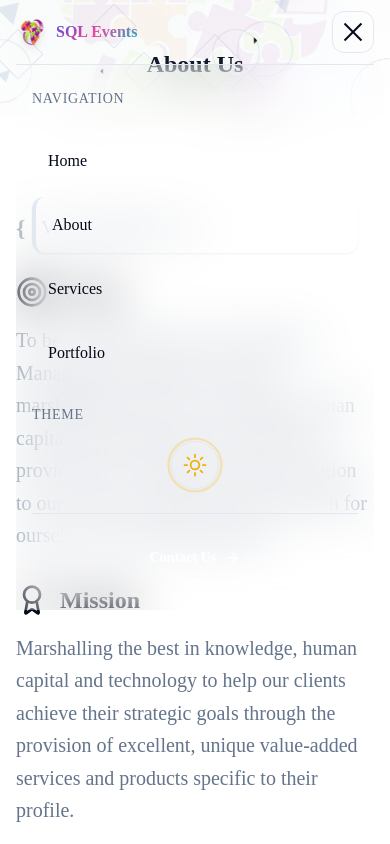
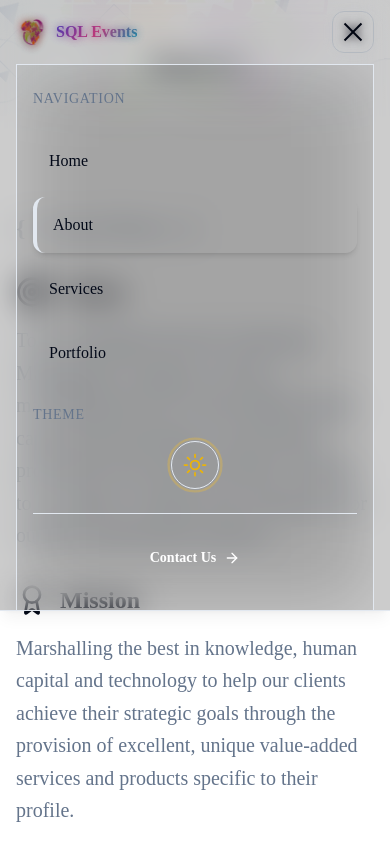
Before and after one commit to kolexstrings/sql-events, a Next.js app: page /about in a window 390 px wide. Both pictures are taken after a click on the button "Toggle mobile menu". Shown: the top 844 px of the page. Built offline with nearby package versions, Linux system fonts and the light colour scheme.

Commit message:
fix: mobile menu transp

```diff
--- a/src/app/components/CaseStudies.tsx
+++ b/src/app/components/CaseStudies.tsx
@@ -151,11 +151,11 @@ export default function CaseStudies() {
         </motion.div>
 
         {/* KeenSlider Carousel Container - Edge to Edge */}
-        <div className="relative -mx-4 sm:-mx-6 lg:-mx-8 xl:-mx-12">
+        <div className="relative -mx-4 sm:-mx-6 lg:-mx-8 xl:-mx-12 2xl:-mx-16">
           {/* Carousel */}
           <div
             ref={sliderRef}
-            className="keen-slider px-4 sm:px-6 lg:px-8 xl:px-12"
+            className="keen-slider px-4 sm:px-6 lg:px-8 xl:px-12 2xl:px-16"
             onMouseEnter={stopAutoplay}
             onMouseLeave={startAutoplay}
             onTouchStart={stopAutoplay}
@@ -219,7 +219,7 @@ export default function CaseStudies() {
           </div>
 
           {/* Navigation Controls - Below to the Right */}
-          <div className="flex items-center justify-end mt-8 space-x-4 px-4 sm:px-6 lg:px-8 xl:px-12">
+          <div className="flex items-center justify-end mt-8 space-x-4 px-4 sm:px-6 lg:px-8 xl:px-12 2xl:px-16">
             {/* Previous Button - Hidden on Mobile */}
             <button
               onClick={prev}
@@ -302,7 +302,7 @@ export default function CaseStudies() {
 
           {/* Autoplay Progress Bar */}
           {isAutoplayActive && (
-            <div className="mt-4 mx-4 sm:mx-6 lg:mx-8 xl:mx-12 w-auto bg-muted/20 rounded-full h-1 overflow-hidden">
+            <div className="mt-4 mx-4 sm:mx-6 lg:mx-8 xl:mx-12 2xl:mx-16 w-auto bg-muted/20 rounded-full h-1 overflow-hidden">
               <div
                 className="h-full bg-primary transition-all duration-100 ease-linear relative"
                 style={{ width: `${autoplayProgress}%` }}
--- a/src/app/components/Navigation.tsx
+++ b/src/app/components/Navigation.tsx
@@ -36,8 +36,8 @@ export default function Navigation() {
     <nav
       className={`fixed top-0 left-0 right-0 z-50 transition-all duration-500 ease-out ${
         isScrolled
-          ? "bg-background/80 backdrop-blur-xl border-b border-border/20 shadow-2xl shadow-black/5"
-          : "bg-transparent"
+          ? "bg-background/95 backdrop-blur-xl border-b border-border/20 shadow-2xl shadow-black/10"
+          : "bg-background/90 backdrop-blur-lg border-b border-border/10 shadow-lg shadow-black/5"
       }`}
     >
       <div className="container--wide">
@@ -172,7 +172,9 @@ export default function Navigation() {
               : "max-h-0 opacity-0 invisible"
           }`}
         >
-          <div className="py-6 sm:py-8 border-t border-border/20 bg-background/95 backdrop-blur-xl">
+          {/* Dark overlay for better contrast */}
+          <div className="absolute inset-0 bg-black/20 backdrop-blur-sm"></div>
+          <div className="py-6 sm:py-8 border-t border-border/30 bg-background/98 backdrop-blur-2xl shadow-2xl border-l border-r border-border/20">
             {/* Menu Header */}
             <div className="px-4 sm:px-6 mb-6">
               <div className="flex items-center justify-between mb-4">
@@ -194,8 +196,8 @@ export default function Navigation() {
                       href={item.href}
                       className={`group relative px-4 py-4 rounded-xl transition-all duration-300 ${
                         isActive
-                          ? "text-primary bg-primary/10 border-l-4 border-primary shadow-sm"
-                          : "text-foreground/80 hover:text-foreground hover:bg-muted/50"
+                          ? "text-primary bg-primary/15 border-l-4 border-primary shadow-md"
+                          : "text-foreground/90 hover:text-foreground hover:bg-muted/60"
                       }`}
                       onClick={() => setIsMobileMenuOpen(false)}
                     >
@@ -218,12 +220,12 @@ export default function Navigation() {
                         ></div>
                       </div>
 
-                      {/* Subtle hover effect */}
+                      {/* Enhanced hover effect */}
                       <div
                         className={`absolute inset-0 rounded-xl transition-all duration-300 ${
                           isActive
-                            ? "bg-primary/5"
-                            : "bg-transparent group-hover:bg-muted/20"
+                            ? "bg-primary/10"
+                            : "bg-transparent group-hover:bg-muted/30"
                         }`}
                       ></div>
                     </Link>
```
